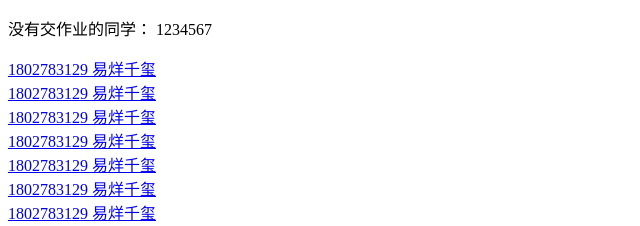
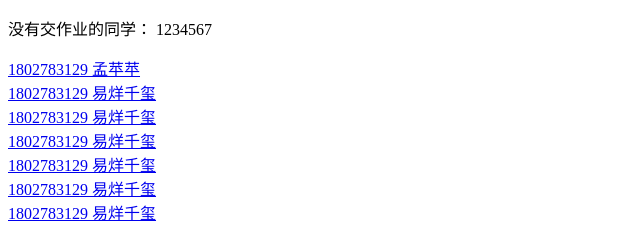
Before and after one commit to 18312836346/HomeWork, a plain HTML site: page stuhomework.html in a window 1280 px wide. Shown: the top 226 px of the page, 0-640 px from the left. Drawn offline with Linux system fonts and the light colour scheme.

Commit message:
stuhomework.html

```diff
--- a/stuhomework.html
+++ b/stuhomework.html
@@ -11,7 +11,7 @@
 	</p>
 
 	<a
-		href="https://18312836346.github.io/homework/02.html"      target="_blank" >1802783129 易烊千玺
+		href="https://18312836346.github.io/homework/mwork.html"      target="_blank" >1802783129 孟苹苹
 	</a><br/>
 	<a
 		href="https://18312836346.github.io/homework/02.html"      target="_blank" >1802783129 易烊千玺
```
